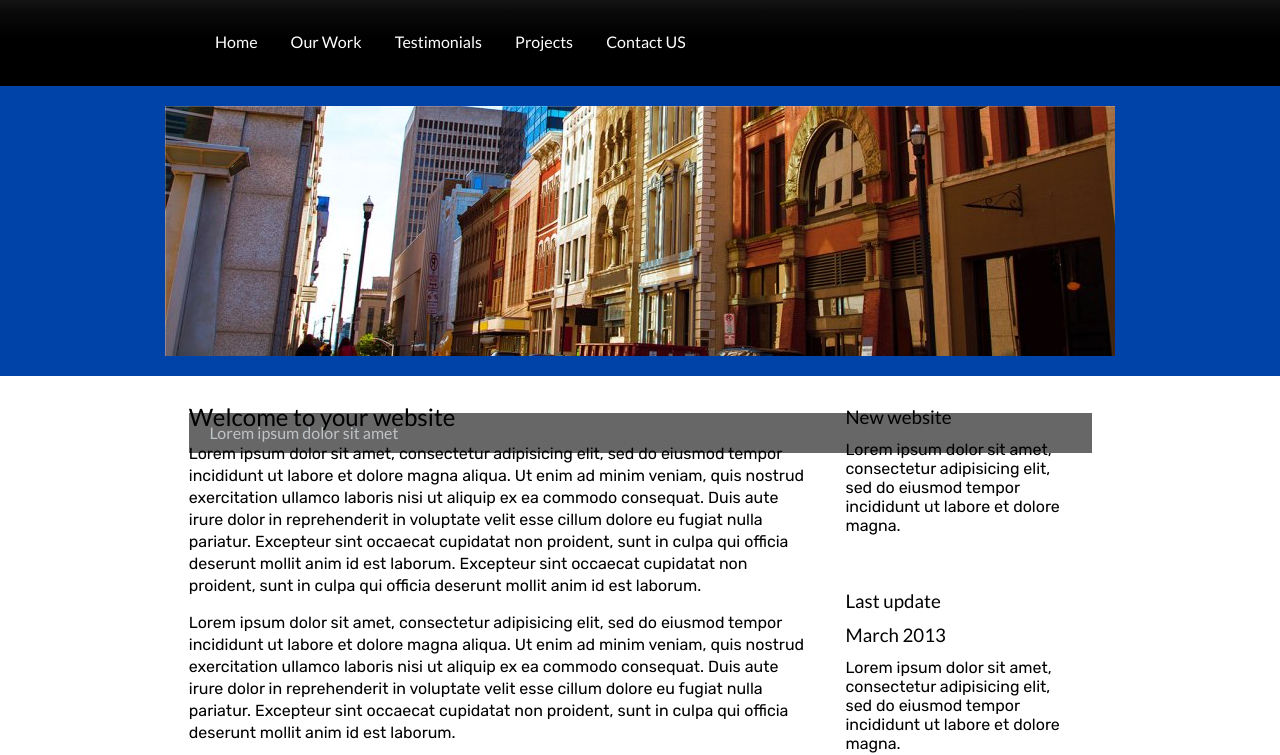
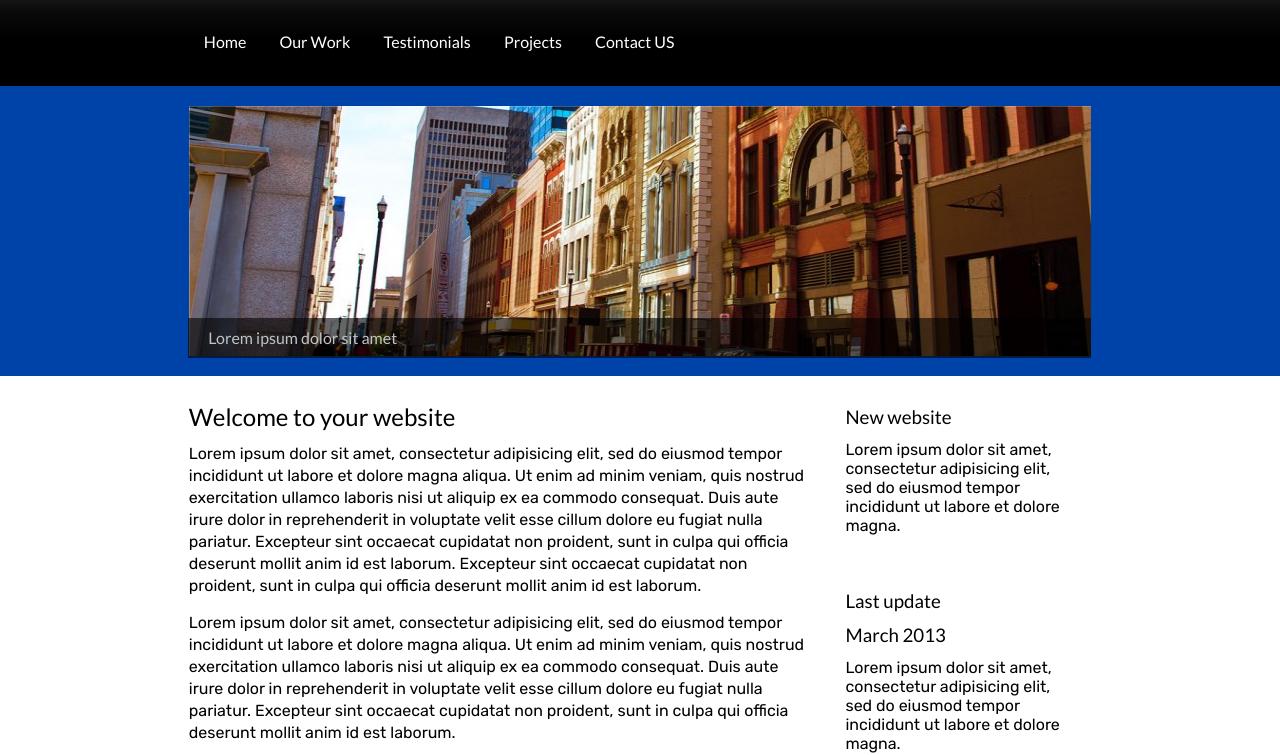
Before and after one commit to MrEyelet/KB, a plain HTML site: page index.html in a window 1280 px wide. Shown: the part 67-822 px from the top of the page. Drawn offline with Linux system fonts and the light colour scheme.

Commit message:
Update style.css

```diff
--- a/style.css
+++ b/style.css
@@ -36,9 +36,12 @@ header.gradient {
 
 .nav ul {
 	padding: 30px 20px;
-	text-align: left;
-	margin: 0 0 0 180px;
+	margin: 0 auto;
 	font-family: 'Lato';
+	width: 70.5%;
+	position: relative;
+	top: 0;
+	right: 20px;
 }
 
 .nav ul li {
@@ -64,11 +67,14 @@ header.gradient {
 }
 
 .background-image {
+	width: 100%;
 	background: rgb(0, 67, 168);
 	padding: 20px 0;
+	position: relative;
 }
 
 .background-image img {
+	width: 70.5%;
 	display: block;
 	margin: 0 auto;
 }
@@ -79,8 +85,8 @@ header.gradient {
 	background: url(img/transparent.png) repeat-x;
 	background-size: 40px 40px;
 	position: absolute;
-	top: 60%;
-    left: 14.8%;
+	top: 80%;
+    left: 14.7%;
 }
 
 .transparent-image p {
```
